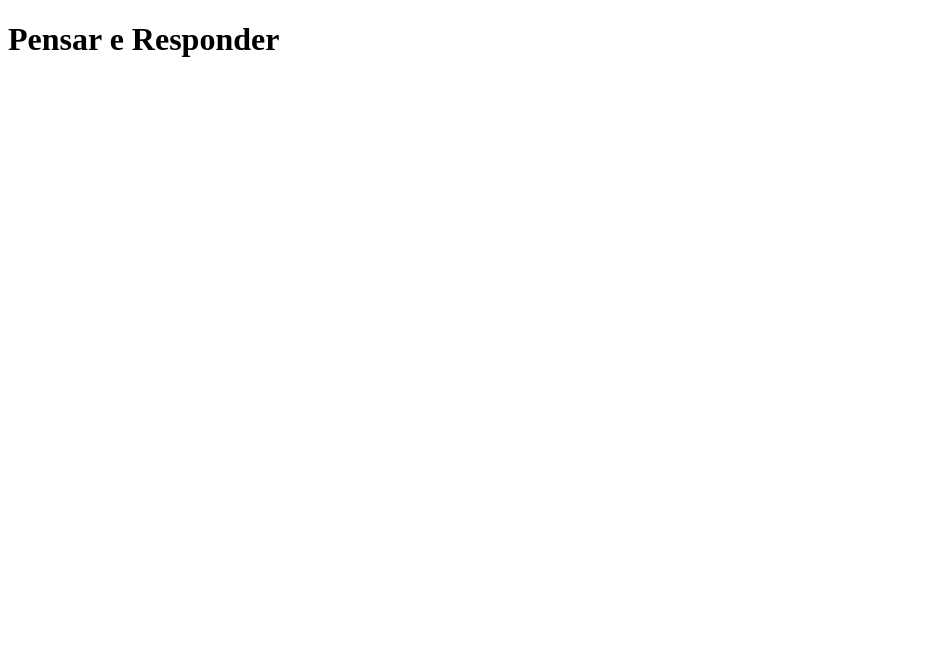
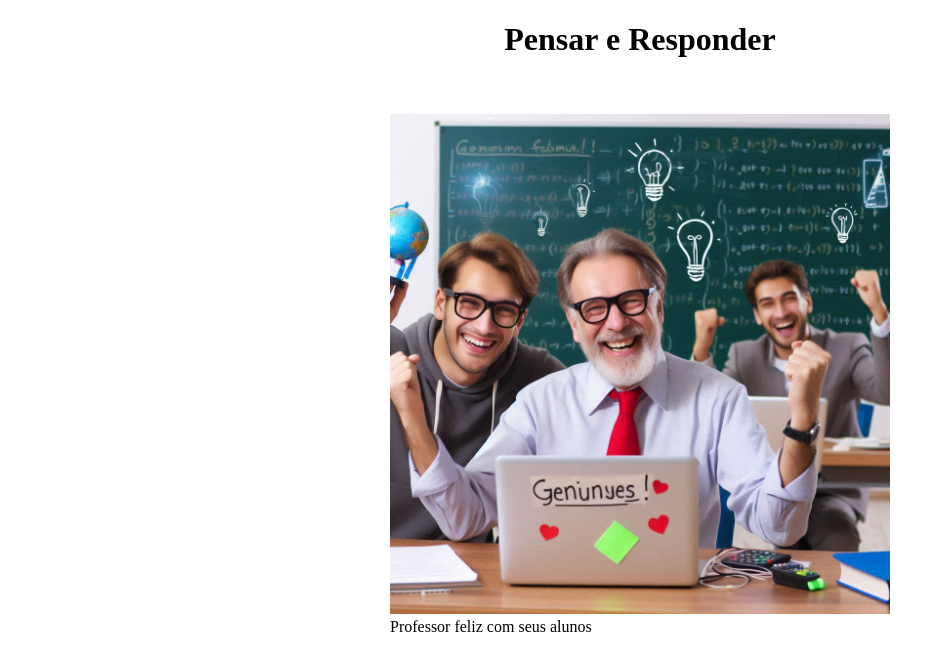
Before and after one commit to EriksonRamonDev/atividade-pratica, a plain HTML site: page index/index.html in a window 1280 px wide. Shown: the whole page, without its empty margins (0-945 px from the left). Drawn offline with Linux system fonts and the light colour scheme.

Commit message:
Adciona a pasta imagem e inclui a imagem no index.html

```diff
--- a/index/index.html
+++ b/index/index.html
@@ -6,6 +6,19 @@
     <title>Descomplica</title>
 </head>
 <body>
-    <h1>Pensar e Responder</h1>
+    <h1 style="display: flex; justify-content: center; align-items: center;" >Pensar e Responder</h1>
+    <br>
+    <div style="display: flex; justify-content: center; align-items: center;" >
+        <figure>
+            <img style="width: 500px;" src="../imagem/image.jpg" alt="Professor e alunos">
+            <figcaption>Professor feliz com seus alunos</figcaption>
+        </figure>
+
+
+    </div>
+
+
+
+
 </body>
 </html>
```
Also changed, not shown: imagem/image.jpg (added).
